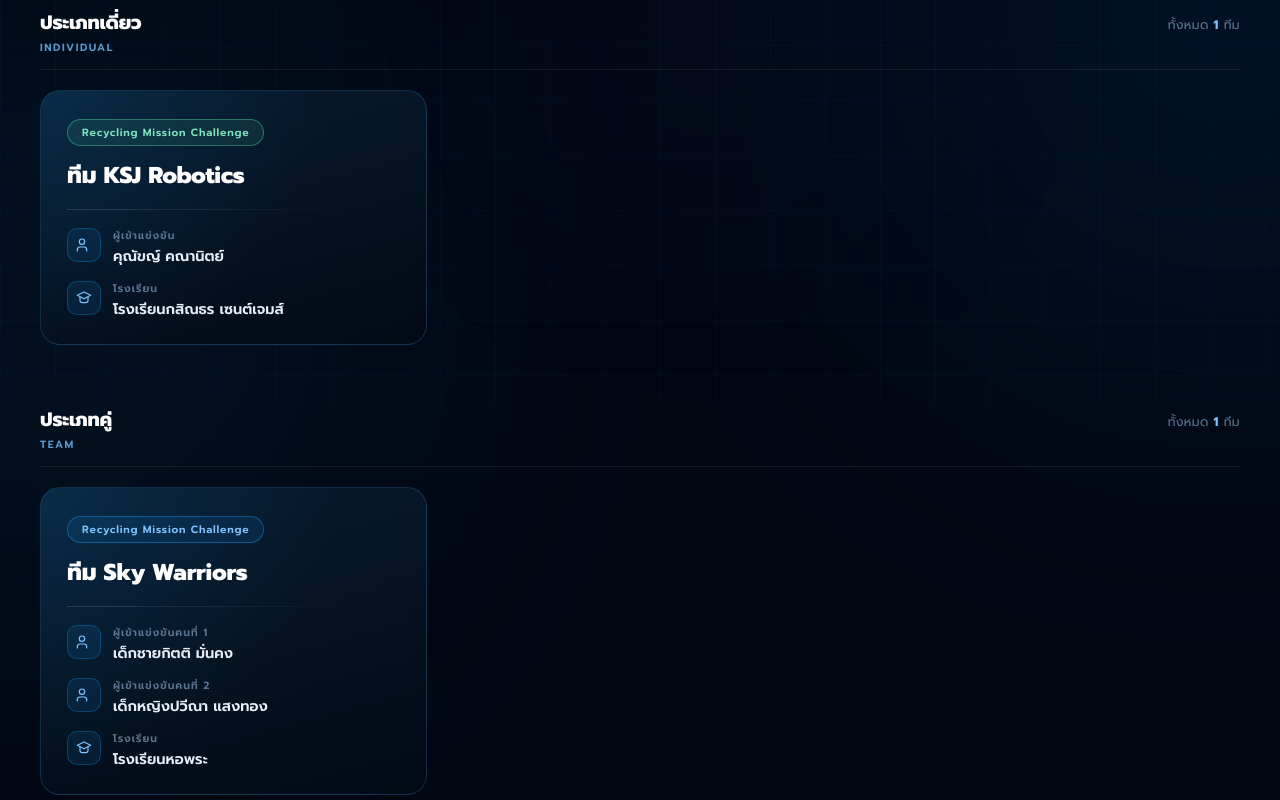
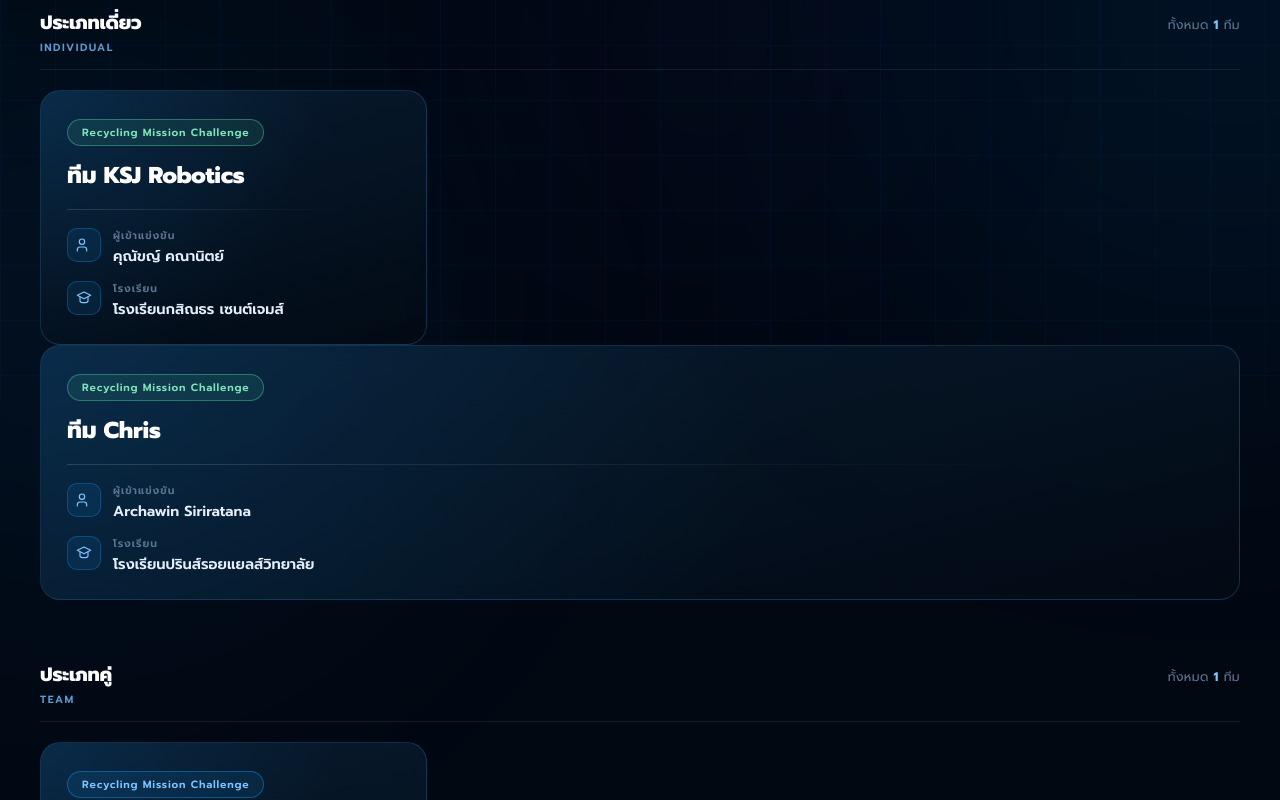
Before and after one commit to Kittisak1950/ARENAHP, a plain HTML site: page lisRecycling.html in a window 1280 px wide. Shown: the part 395-1195 px from the top of the page. Drawn offline with Linux system fonts and the light colour scheme.

Commit message:
Update lisRecycling.html

```diff
--- a/lisRecycling.html
+++ b/lisRecycling.html
@@ -827,6 +827,57 @@ body{
 
     </div>
 
+      <div class="roster-card">
+
+            <span class="roster-event-tag recycle">Recycling Mission Challenge</span>
+
+            <h3 class="roster-team">
+                ทีม Chris
+
+            </h3>
+
+            <div class="roster-divider"></div>
+
+            <div class="roster-members">
+
+                <div class="roster-row">
+
+                    <span class="roster-row-icon">
+                        <svg viewBox="0 0 24 24" fill="none" xmlns="http://www.w3.org/2000/svg" stroke="currentColor" stroke-width="1.8" stroke-linecap="round" stroke-linejoin="round">
+                            <path d="M16 21v-2a4 4 0 0 0-4-4H6a4 4 0 0 0-4 4v2"/>
+                            <circle cx="9" cy="7" r="4"/>
+                        </svg>
+                    </span>
+
+                    <div>
+                        <div class="roster-label">ผู้เข้าแข่งขัน</div>
+                        <div class="roster-value">Archawin Siriratana</div>
+                    </div>
+
+                </div>
+
+                <div class="roster-row">
+
+                    <span class="roster-row-icon">
+                        <svg viewBox="0 0 24 24" fill="none" xmlns="http://www.w3.org/2000/svg" stroke="currentColor" stroke-width="1.8" stroke-linecap="round" stroke-linejoin="round">
+                            <path d="M12 3 2 8l10 5 10-5-10-5Z"/>
+                            <path d="M6 10.5V16c0 1.5 2.5 3 6 3s6-1.5 6-3v-5.5"/>
+                        </svg>
+                    </span>
+
+                    <div>
+                        <div class="roster-label">โรงเรียน</div>
+                        <div class="roster-value">โรงเรียนปรินส์รอยแยลส์วิทยาลัย</div>
+                    </div>
+
+                </div>
+
+            </div>
+
+        </div>
+
+    </div>
+
 </section>
 
 
```
